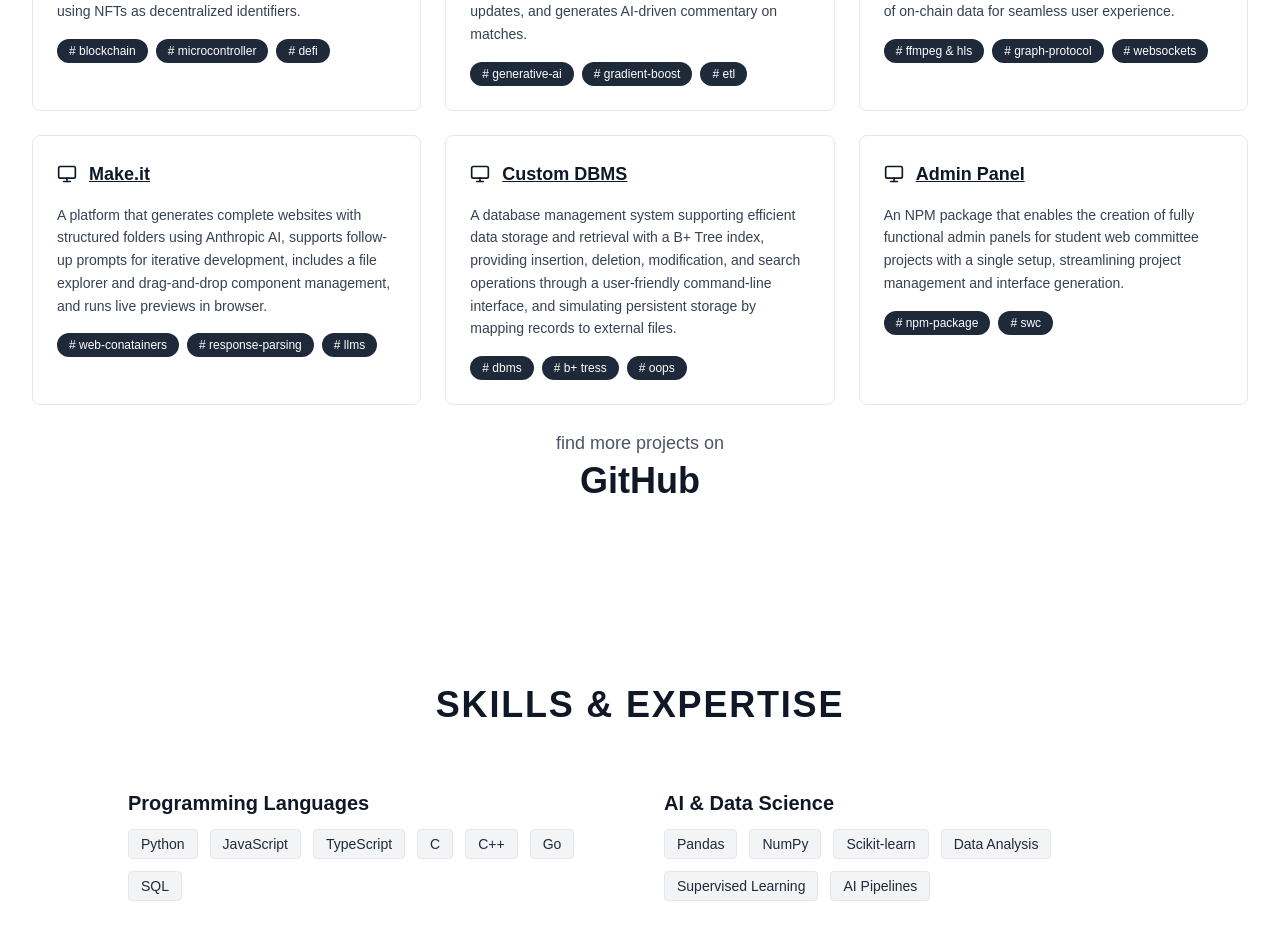
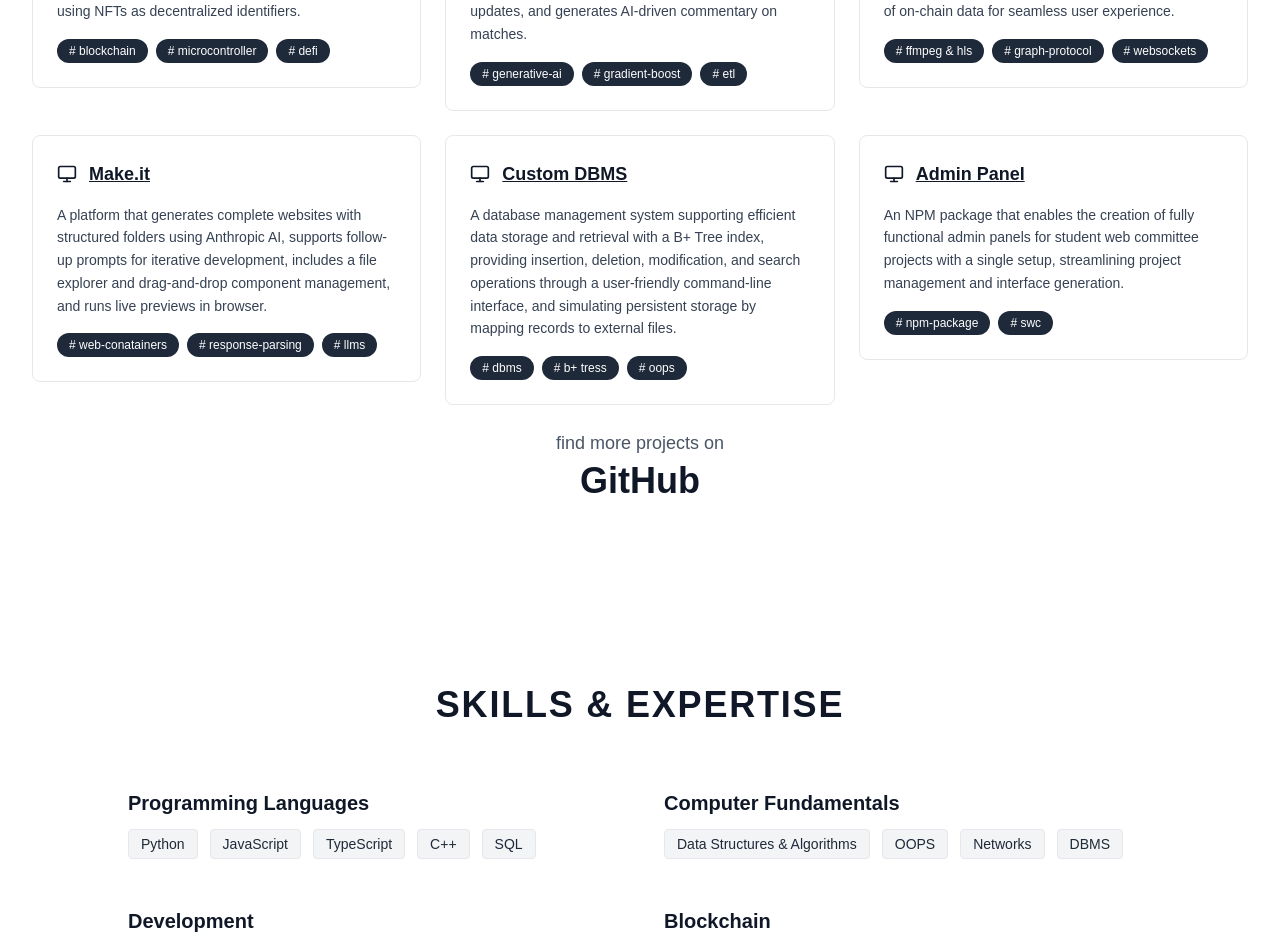
Before and after one commit to sgcodes7471/portoflio, a Next.js app: page / in a window 1280 px wide. Shown: the part 1160-2106 px from the top of the page. Built offline with nearby package versions, Linux system fonts and the light colour scheme.

Commit message:
links updated

```diff
--- a/components/portfolio.tsx
+++ b/components/portfolio.tsx
@@ -22,37 +22,37 @@ const Portfolio = () => {
       title: "Carbon X",
       description: "A decentralized platform for tracking energy usage and enabling peer-to-peer energy trading supporting real-time trade broadcasting, secure order matching, and privacy-preserving transactions, with verified identities using NFTs as decentralized identifiers.",
       tags: ["# blockchain", "# microcontroller", "# defi"],
-      link: "#"
+      link: "https://github.com/sgcodes7471/carbon-x"
     },
     {
       title: "Dream",
       description: "A platform that predicts and recommends optimal fantasy cricket teams using a Gradient Boosting Machine, provides detailed performance analysis with interactive visualizations, delivers automated email updates, and generates AI-driven commentary on matches.",
       tags: ["# generative-ai", "# gradient-boost", "# etl"],
-      link: "#"
+      link: "https://github.com/D11-MP/Dream11-prototype"
     },
     {
       title: "ThreeTube",
       description: "A platform on ethereum chain for streaming, live broadcasting, and monetizing videos with NFT-based ownership, supporting real-time like updates, interactive viewing, and efficient indexing and querying of on-chain data for seamless user experience.",
       tags: ["# ffmpeg & hls", "# graph-protocol", "# websockets"],
-      link: "#"
+      link: "https://github.com/Dappers24/ThreeTube"
     },
     {
       title: "Make.it",
       description: "A platform that generates complete websites with structured folders using Anthropic AI, supports follow-up prompts for iterative development, includes a file explorer and drag-and-drop component management, and runs live previews in browser.",
       tags: ["# web-conatainers", "# response-parsing", "# llms"],
-      link: "#"
+      link: "https://github.com/sgcodes7471/make.it"
     },
     {
       title: "Custom DBMS",
       description: "A database management system supporting efficient data storage and retrieval with a B+ Tree index, providing insertion, deletion, modification, and search operations through a user-friendly command-line interface, and simulating persistent storage by mapping records to external files.",
       tags: ["# dbms", "# b+ tress", "# oops"],
-      link: "#"
+      link: "https://github.com/sgcodes7471/Custom-DBMS"
     },
     {
       title: "Admin Panel",
       description: "An NPM package that enables the creation of fully functional admin panels for student web committee projects with a single setup, streamlining project management and interface generation.",
       tags: ["# npm-package", "# swc"],
-      link: "#"
+      link: "https://github.com/swciitg/swc_admin_panel"
     }
   ];
 
@@ -102,8 +102,13 @@ const Portfolio = () => {
 
           <div className="grid md:grid-cols-2 lg:grid-cols-3 gap-6">
             {projects.map((project, index) => (
+              <a
+                key={index}
+                href={project.link}
+                target="_blank"
+                rel="noopener noreferrer"
+              >
               <div
-                key={index}
                 className="bg-white cursor-pointer border border-gray-200 rounded-lg p-6 hover:shadow-lg transition-shadow"
               >
                 <div className="flex items-start gap-3 mb-4">
@@ -124,6 +129,7 @@ const Portfolio = () => {
                   ))}
                 </div>
               </div>
+              </a>
             ))}
           </div>
         </div>
--- a/components/skill.tsx
+++ b/components/skill.tsx
@@ -7,12 +7,12 @@ interface Skill {
 
 const SkillsSection: React.FC = () => {
   const skills: Skill[] = [
-    { category: "Programming Languages", items: ["Python", "JavaScript", "TypeScript", "C", "C++", "Go", "SQL"] },
+    { category: "Programming Languages", items: ["Python", "JavaScript", "TypeScript", "C++", "SQL"] },
+    { category: "Computer Fundamentals", items: ["Data Structures & Algorithms", "OOPS", "Networks", "DBMS"] },
+    { category: "Development", items: ["React", "Next.js", "Node.js", "FastAPI", "Flask", "React Native", "Websockets"] },
+    { category: "Blockchain", items: ["Solidity", "ZK-SNARKs", "IPFS", "Graph Protocol"] },
     { category: "AI & Data Science", items: ["Pandas", "NumPy", "Scikit-learn", "Data Analysis", "Supervised Learning", "AI Pipelines"] },
-    { category: "Blockchain", items: ["Solidity", "ZK-SNARKs", "IPFS", "Graph Protocol"] },
-    { category: "Development", items: ["React", "Next.js", "Node.js", "FastAPI", "Flask", "React Native", "Websockets"] },
-    { category: "Tools & Cloud", items: ["Git", "Docker", "AWS", "Supabase", "MongoDB"] },
-    { category: "Computer Fundamentals", items: ["Data Structures & Algorithms", "OOPS", "Networks", "DBMS"] },
+    { category: "Tools", items: ["Git", "Docker", "AWS", "Supabase", "MongoDB"] },
   ];
 
   return (
```
